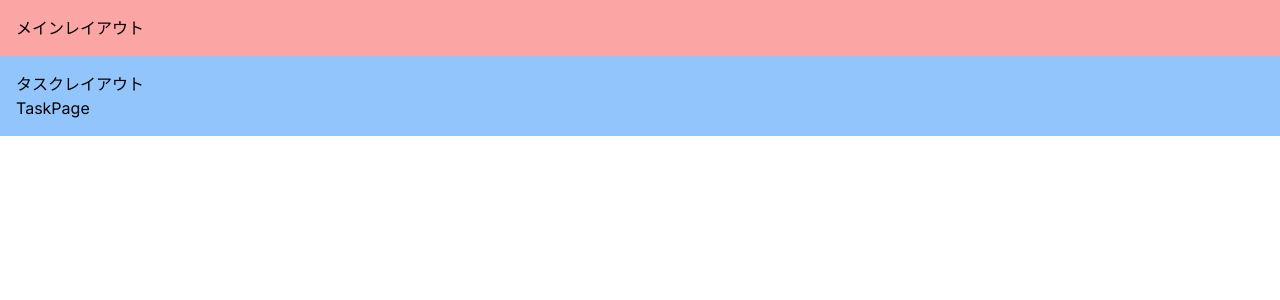
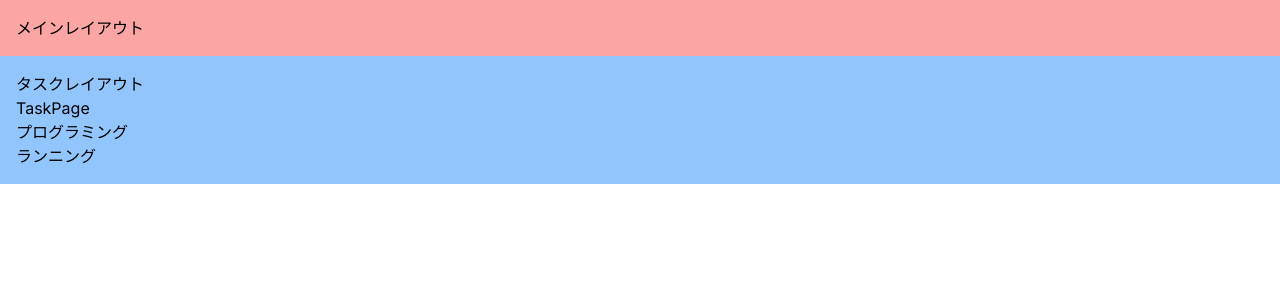
Before and after one commit to Ryo-Kun-1001/sample-nextjs, a Next.js app: page /task in a window 1280 px wide. Shown: the top 300 px of the page. Built offline with nearby package versions, Linux system fonts and the light colour scheme.

Commit message:
ルートハンドラーの実装

```diff
--- a/next.config.mjs
+++ b/next.config.mjs
@@ -1,4 +1,10 @@
 /** @type {import('next').NextConfig} */
-const nextConfig = {};
+const nextConfig = {
+  logging: {
+    fetches: {
+      fullUrl: true, // データ取得時にキャッシュがヒットしたかをターミナルで確認できる
+    },
+  },
+};
 
 export default nextConfig;
--- a/src/app/(main)/task/page.tsx
+++ b/src/app/(main)/task/page.tsx
@@ -1,5 +1,25 @@
-const TaskPage = () => {
-  return <div>TaskPage</div>;
+import { Task } from "@/app/api/tasks/route";
+
+const getTasks = async () => {
+  const response = await fetch("http://localhost:3000/api/tasks", {
+    method: "GET", // 省略可
+    // cache: "no-store", // データ取得のキャッシュ機能をオフにできる データが頻繁に変更されるページに有効
+  });
+  return await response.json();
+};
+
+const TaskPage = async () => {
+  const tasks = (await getTasks()).tasks as Task[];
+  return (
+    <div>
+      <div>TaskPage</div>
+      <div>
+        {tasks.map((task) => (
+          <div key={task.id}>{task.name}</div>
+        ))}
+      </div>
+    </div>
+  );
 };
 
 export default TaskPage;
--- /dev/null
+++ b/src/app/api/tasks/route.ts
@@ -0,0 +1,20 @@
+import { NextResponse } from "next/server";
+
+export interface Task {
+  id: number;
+  name: string;
+}
+
+const tasks: Task[] = [
+  { id: 1, name: "プログラミング" },
+  { id: 2, name: "ランニング" },
+];
+
+export const GET = async () => {
+  return NextResponse.json({ tasks }, { status: 200 });
+};
+
+// ルートハンドラーは、デフォルトの設定では静的な要素となり、ビルド時に取得するデータが決まってしまう
+// ユーザーの操作によってデータが頻繁に更新される場合、古いデータが表示されてしまうという欠点がある
+// 以下のように、ルートセグメントコンフィグで設定を行うことで、リクエストごとに動的にデータ取得ができるようになる
+export const dynamic = "force-dynamic";
--- /dev/null
+++ b/src/app/cc/page.tsx
@@ -0,0 +1,9 @@
+"use client";
+
+const ClientComponent = () => {
+  console.log("Client Component");
+  // このログは、ブラウザ側のConsoleに出力され、Node側では原則出力されない
+  return <div>ClientComponent</div>;
+};
+
+export default ClientComponent;
--- /dev/null
+++ b/src/app/sc/page.tsx
@@ -0,0 +1,12 @@
+// import { useState } from "react";
+
+const ServerComponent = () => {
+  console.log("Server Component");
+  //   useState();
+  // サーバーコンポーネントでは、Hooksが使えない
+  //   return <div onClick={() => {}}>ServerComponent</div>;
+  // また、onClickイベントも使えない
+  return <div>ServerComponent</div>;
+};
+
+export default ServerComponent;
```
